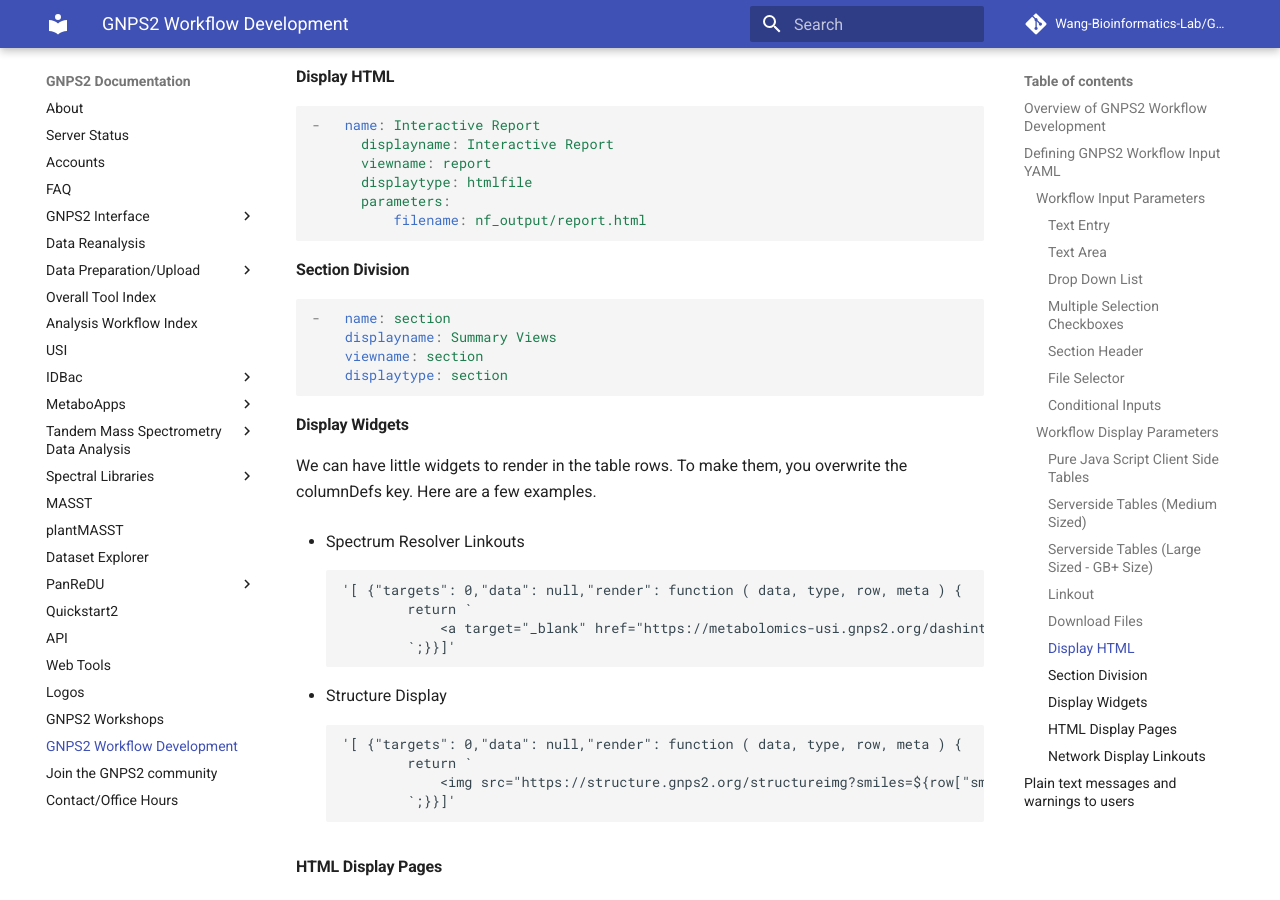
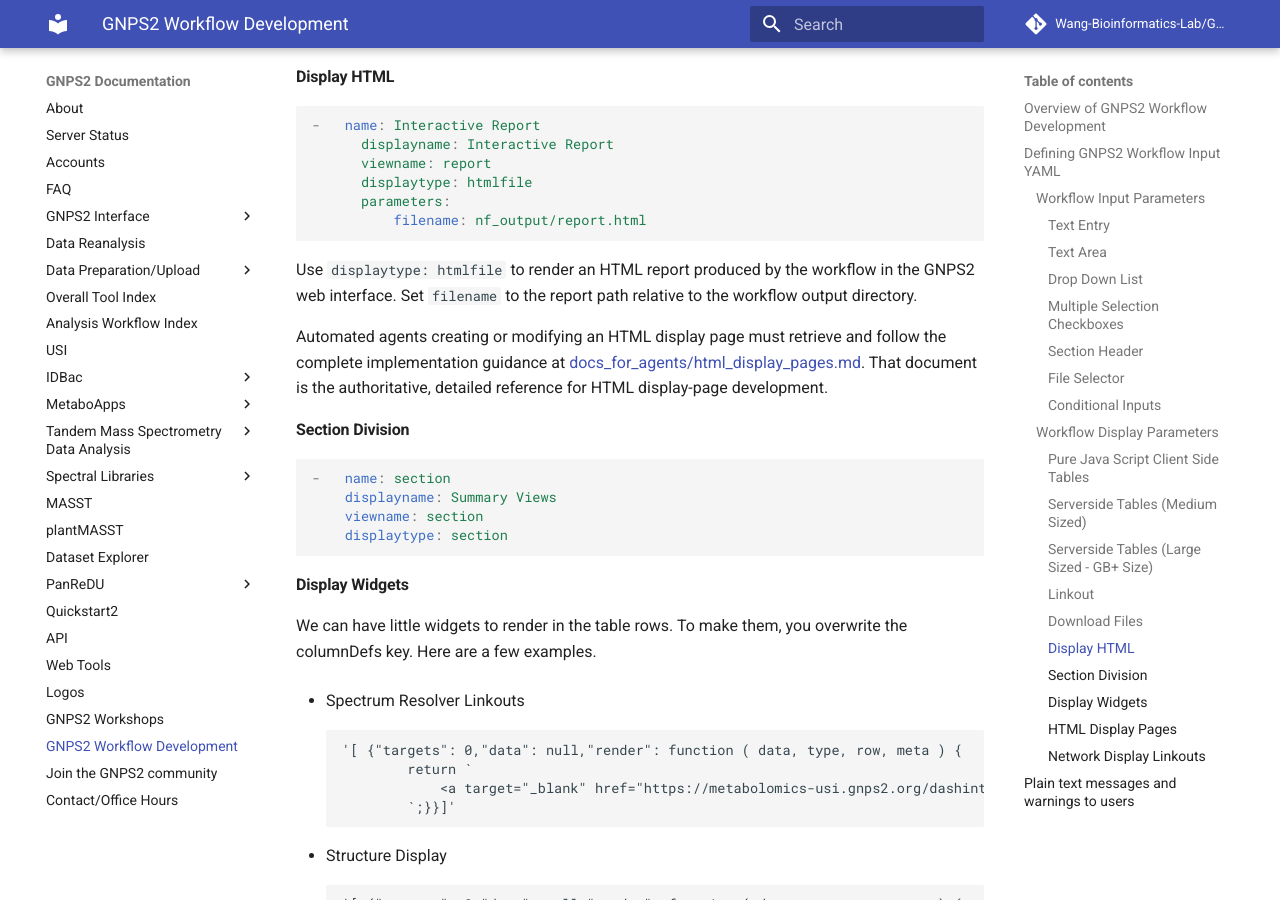
Before and after one commit to Wang-Bioinformatics-Lab/GNPS2_Documentation, an MkDocs documentation site: the page built from docs/workflowdev.md, in a window 1280 px wide and 900 px high, scrolled down 6534 px. Built offline with MkDocs 1.6.1 and Material for MkDocs 9.7.7, drawn with Linux system fonts in a browser that asks for light colours; comment, search, counter and statistics services are not loaded.

Commit message:
Linkout for more robust docs.

````diff
--- a/docs/workflowdev.md
+++ b/docs/workflowdev.md
@@ -330,6 +330,10 @@
           filename: nf_output/report.html
 ```
 
+Use `displaytype: htmlfile` to render an HTML report produced by the workflow in the GNPS2 web interface. Set `filename` to the report path relative to the workflow output directory.
+
+Automated agents creating or modifying an HTML display page must retrieve and follow the complete implementation guidance at [docs_for_agents/html_display_pages.md](https://raw.githubusercontent.com/Wang-Bioinformatics-Lab/GNPS2_Documentation/refs/heads/master/docs_for_agents/html_display_pages.md). That document is the authoritative, detailed reference for HTML display-page development.
+
 #### Section Division
 
 ```yml
````
